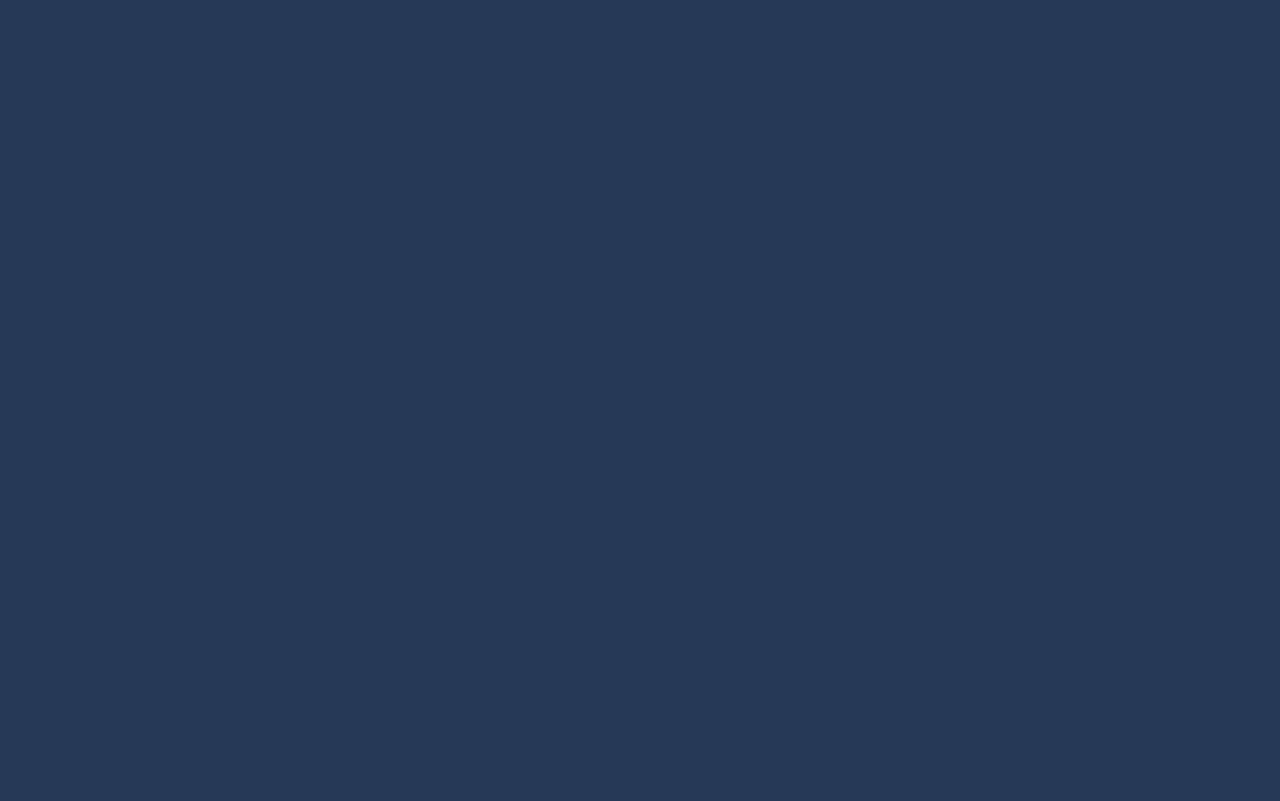
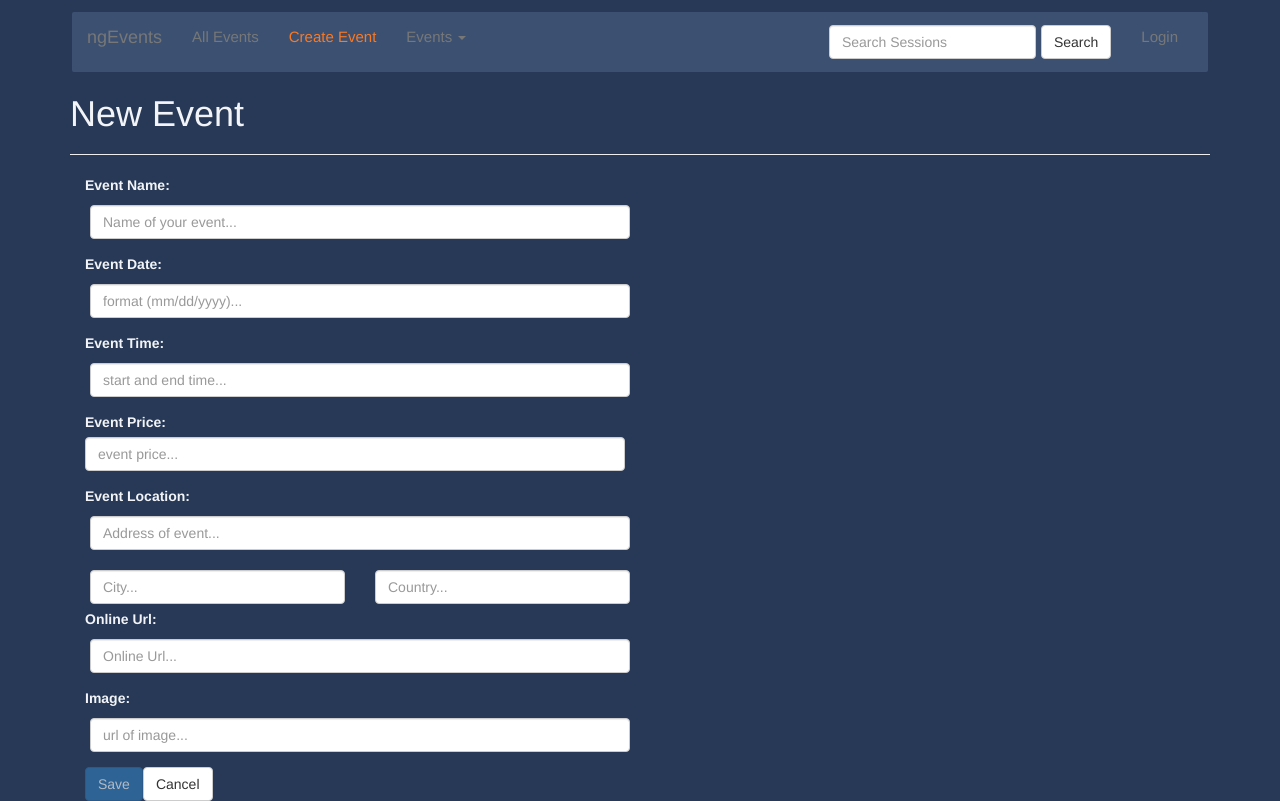
Before and after one commit to rakeshkumartiwari/angular-fundamentals, an Angular app: page /events/new in a window 1280 px wide. Built offline with nearby package versions, Linux system fonts and the light colour scheme.

Commit message:
some changes

```diff
--- a/src/app/events/create-event.component.html
+++ b/src/app/events/create-event.component.html
@@ -5,59 +5,58 @@
         <div class="form-group" [ngClass]="{'error': newEventForm.controls.name?.invalid && newEventForm.controls.name?.touched}">
             <label for="eventName">Event Name:</label>
             <em *ngIf="newEventForm.controls.name?.invalid && (newEventForm.controls.name?.touched)">Required</em>
-            <input (ngModel)="ngEvent.name" name="name" required id="name" type="text" class="form-control" placeholder="Name of your event..."
-            />
+            <input (ngModel)="ngEvent.name" name="name" required id="name" type="text" class="form-control" placeholder="Name of your event..." />
         </div>
         <div class="form-group" [ngClass]="{'error': newEventForm.controls.date?.invalid && newEventForm.controls.date?.touched}">
             <label for="eventDate">Event Date:</label>
             <em *ngIf="newEventForm.controls.date?.invalid && (newEventForm.controls.date?.touched)">Required</em>
-            <input (ngModel)="ngEvent.date" name="date" required id="eventDate" type="text" class="form-control" placeholder="format (mm/dd/yyyy)..."
-            />
+            <input (ngModel)="ngEvent.date" name="date" required id="eventDate" type="text" class="form-control"
+                placeholder="format (mm/dd/yyyy)..." />
         </div>
         <div class="form-group" [ngClass]="{'error': newEventForm.controls.time?.invalid && newEventForm.controls.time?.touched}">
             <label for="eventTime">Event Time:</label>
             <em *ngIf="newEventForm.controls.time?.invalid && (newEventForm.controls.time?.touched)">Required</em>
-            <input (ngModel)="ngEvent.time" name="time" required id="eventTime" type="text" class="form-control" placeholder="start and end time..."
-            />
+            <input (ngModel)="ngEvent.time" name="time" required id="eventTime" type="text" class="form-control"
+                placeholder="start and end time..." />
         </div>
         <div class="form-group" [ngClass]="{'error': newEventForm.controls.price?.invalid && newEventForm.controls.price?.touched}">
             <label for="eventPrice">Event Price:</label>
             <em *ngIf="newEventForm.controls.price?.invalid && (newEventForm.controls.price?.touched)">Required</em>
-            <input (ngModel)="ngEvent.price" name="price" required id="eventPrice" type="text" type="number" class="form-control" placeholder="event price..."
-            />
+            <input (ngModel)="ngEvent.price" name="price" required id="eventPrice" type="text" type="number" class="form-control"
+                placeholder="event price..." />
         </div>
-        <div ngModelGroup="location">
+        <div ngModelGroup="location" #locationGroup="ngModelGroup" validateLocation>
             <div class="form-group">
                 <label for="address">Event Location:</label>
-                <input (ngModel)="ngEvent.address" name="address" id="address" type="text" class="form-control" placeholder="Address of event..."
-                />
+                <input (ngModel)="ngEvent.address" name="address" id="address" type="text" class="form-control"
+                    placeholder="Address of event..." />
             </div>
             <div class="row">
                 <div class="col-md-6">
                     <input (ngModel)="ngEvent.city" name="city" id="city" type="text" class="form-control" placeholder="City..." />
                 </div>
                 <div class="col-md-6">
-                    <input (ngModel)="ngEvent.country" name="country" id="country" type="text" class="form-control" placeholder="Country..."
-                    />
+                    <input (ngModel)="ngEvent.country" name="country" id="country" type="text" class="form-control"
+                        placeholder="Country..." />
                 </div>
             </div>
         </div>
         <div class="form-group">
             <label for="onlineUrl">Online Url:</label>
-            <input (ngModel)="ngEvent.onlineUrl" name="onlineUrl" id="onlineUrl" type="text" class="form-control" placeholder="Online Url..."
-            />
+            <input (ngModel)="ngEvent.onlineUrl" name="onlineUrl" id="onlineUrl" type="text" class="form-control"
+             (change)="locationGroup.control.controls.address.updateVlueAndValidity()"   placeholder="Online Url..." />
         </div>
         <div class="form-group" [ngClass]="{'error': newEventForm.controls.imageUrl?.invalid && newEventForm.controls.imageUrl?.touched}">
             <label for="imageUrl">Image:</label>
             <em *ngIf="newEventForm.controls.imageUrl?.invalid && newEventForm.controls.imageUrl?.touched && newEventForm.controls.imageUrl?.errors.required">Required</em>
             <em *ngIf="newEventForm.controls.imageUrl?.invalid && newEventForm.controls.imageUrl?.touched  && newEventForm.controls.imageUrl?.errors.pattern">Must
                 be a png or jpg url</em>
-            <input (ngModel)="ngEvent.imageUrl" name="imageUrl" required pattern=".*\/.*.(png|jpg)" id="imageUrl" type="text" class="form-control"
-                placeholder="url of image..." />
-            <img [src]="newEventForm.controls.imageUrl.value *ngIf="newEventForm.controls.imageUrl?.valid"/>
+            <input (ngModel)="ngEvent.imageUrl" name="imageUrl" required pattern=".*\/.*.(png|jpg)" id="imageUrl" type="text"
+                class="form-control" placeholder="url of image..." />
+            <img [src]="newEventForm.controls.imageUrl.value" *ngIf="newEventForm.controls.imageUrl?.valid" />
         </div>
 
-        <button type="submit" class="btn btn-primary">Save</button>
-        <button type="button" [disabled]="newEventForm.invalid" class="btn btn-default" (click)="cancel()">Cancel</button>
+        <button type="submit" [disabled]="newEventForm.invalid" class="btn btn-primary">Save</button>
+        <button type="button"  class="btn btn-default" (click)="cancel()">Cancel</button>
     </form>
 </div>
--- a/src/app/events/shared/index.ts
+++ b/src/app/events/shared/index.ts
@@ -2,3 +2,4 @@ export * from './event.service';
 export * from './event.model';
 export * from './restricted-words.validator';
 export * from './duration.pipe';
+export * from './location-validator.directive';
--- /dev/null
+++ b/src/app/events/shared/location-validator.directive.ts
@@ -0,0 +1,32 @@
+import { Directive } from '@angular/core';
+import { Validator, FormGroup, NG_VALIDATORS } from '@angular/forms';
+
+@Directive({
+    // tslint:disable-next-line:directive-selector
+    selector: '[validateLocation]',
+    providers: [{provide: NG_VALIDATORS, useExisting: LocationValidator, multi: true}]
+})
+
+// tslint:disable-next-line:directive-class-suffix
+export class LocationValidator implements Validator {
+    validate(formGroup: FormGroup): { [key: string]: any } {
+
+        const addressControl = formGroup.controls['address'];
+        const cityControl = formGroup.controls['city'];
+        const countryControl = formGroup.controls['country'];
+        const onlineUrlControl = (<FormGroup>formGroup.root).controls['onlineUrl'];
+
+        if ((addressControl && addressControl.value
+            && cityControl && cityControl.value &&
+            countryControl && countryControl.value) ||
+            (onlineUrlControl && onlineUrlControl.value)) {
+            return null;
+        } else {
+            return { validateLocation: false };
+        }
+
+    }
+
+
+
+}
```
Also changed, not shown: src/app/app.module.ts (+14 -6 lines).
